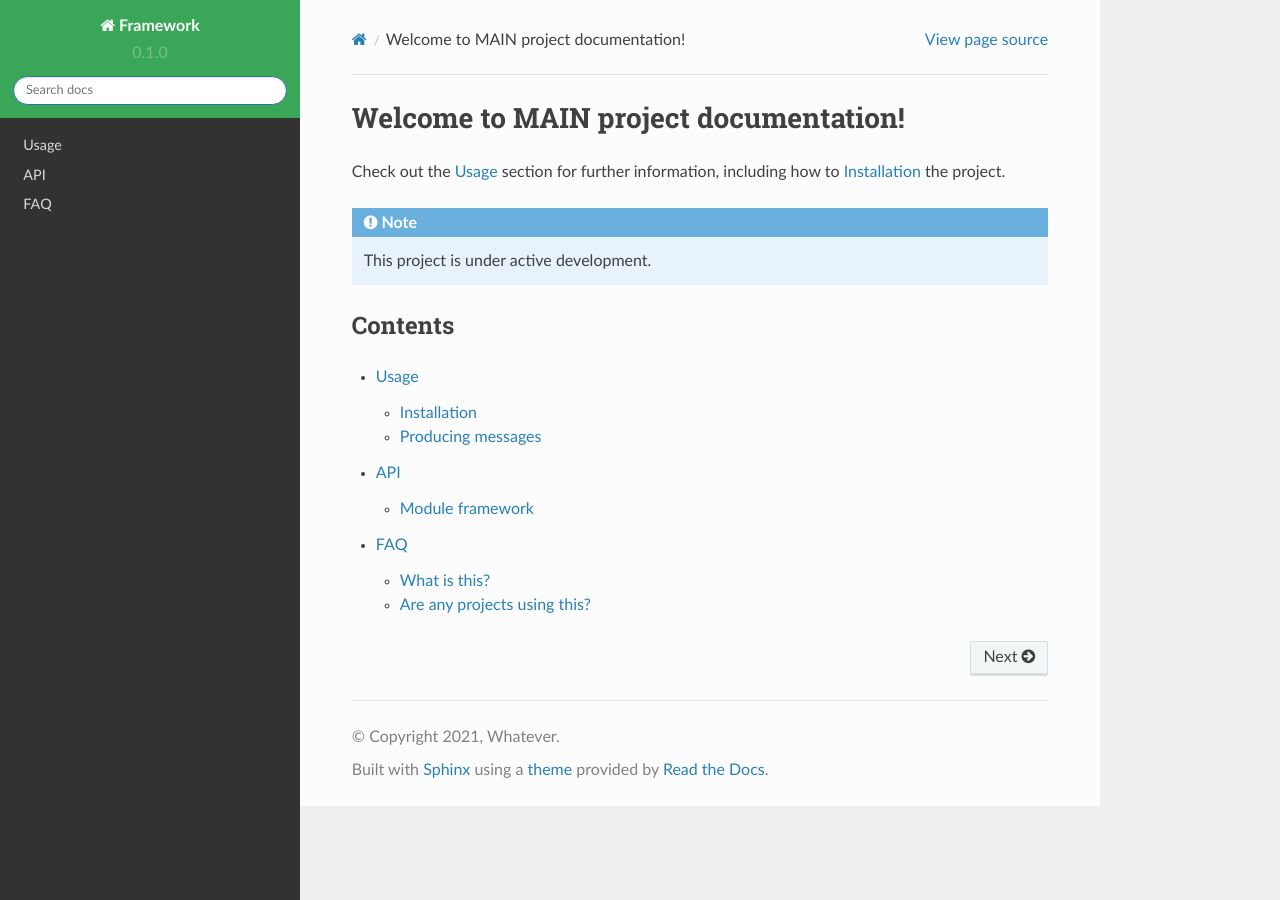
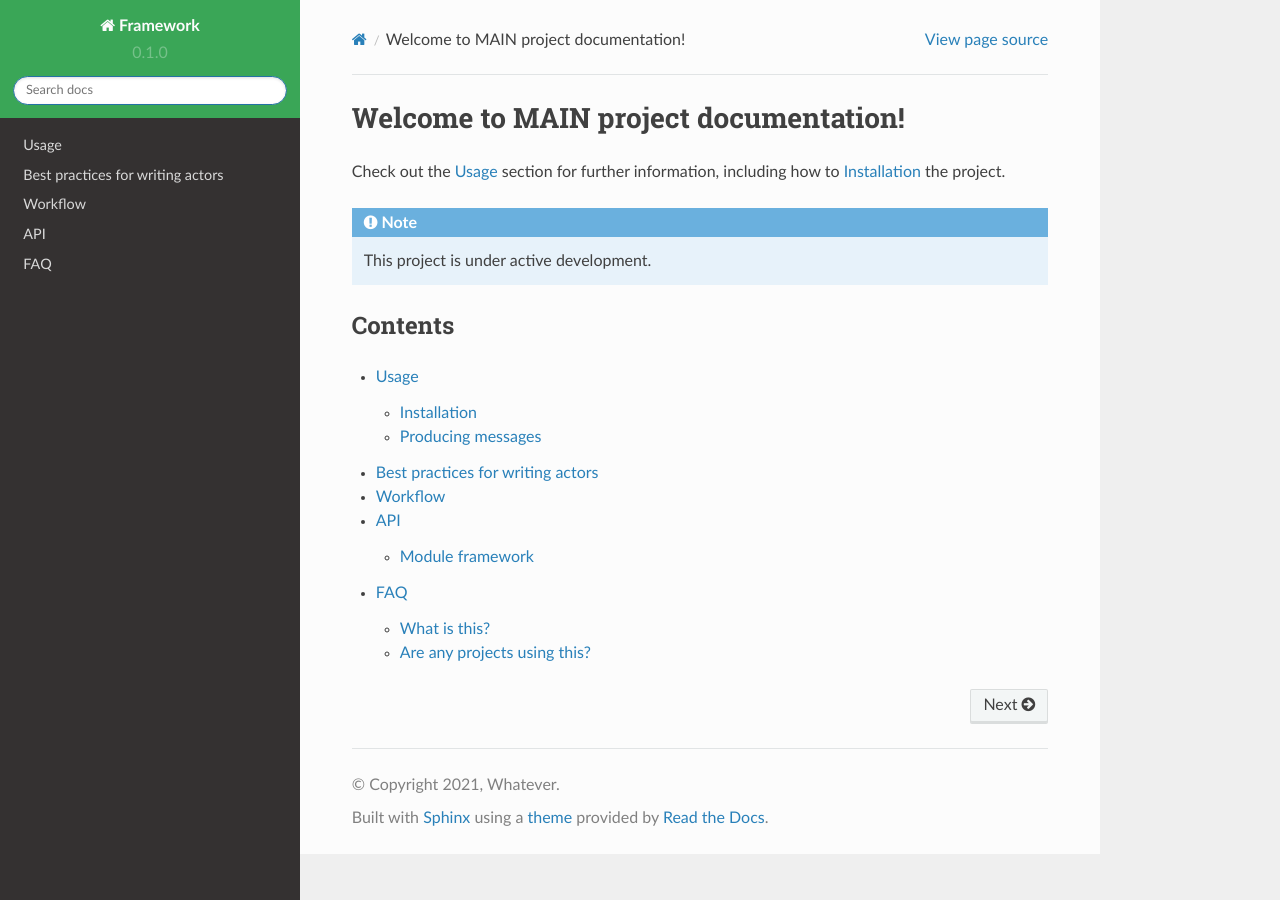
Before and after one commit to matejmatuska/readthedocs-experiment-project, a Sphinx documentation site: the page built from docs/source/index.rst, in a window 1280 px wide. Built offline with Sphinx 7.4.7 and the Read the Docs theme 2.0.0, drawn with Linux system fonts in a browser that asks for light colours.

Commit message:
update index

```diff
--- a/docs/source/index.rst
+++ b/docs/source/index.rst
@@ -14,5 +14,7 @@ Contents
 .. toctree::
 
    usage
+   Best practices for writing actors <https://experiment-project.readthedocs.io/projects/repository/en/latest/best-practices-for-writing-actors.html>
+   Workflow <https://experiment-project.readthedocs.io/projects/repository/en/latest/workflow.html>
    api
    faq
```
